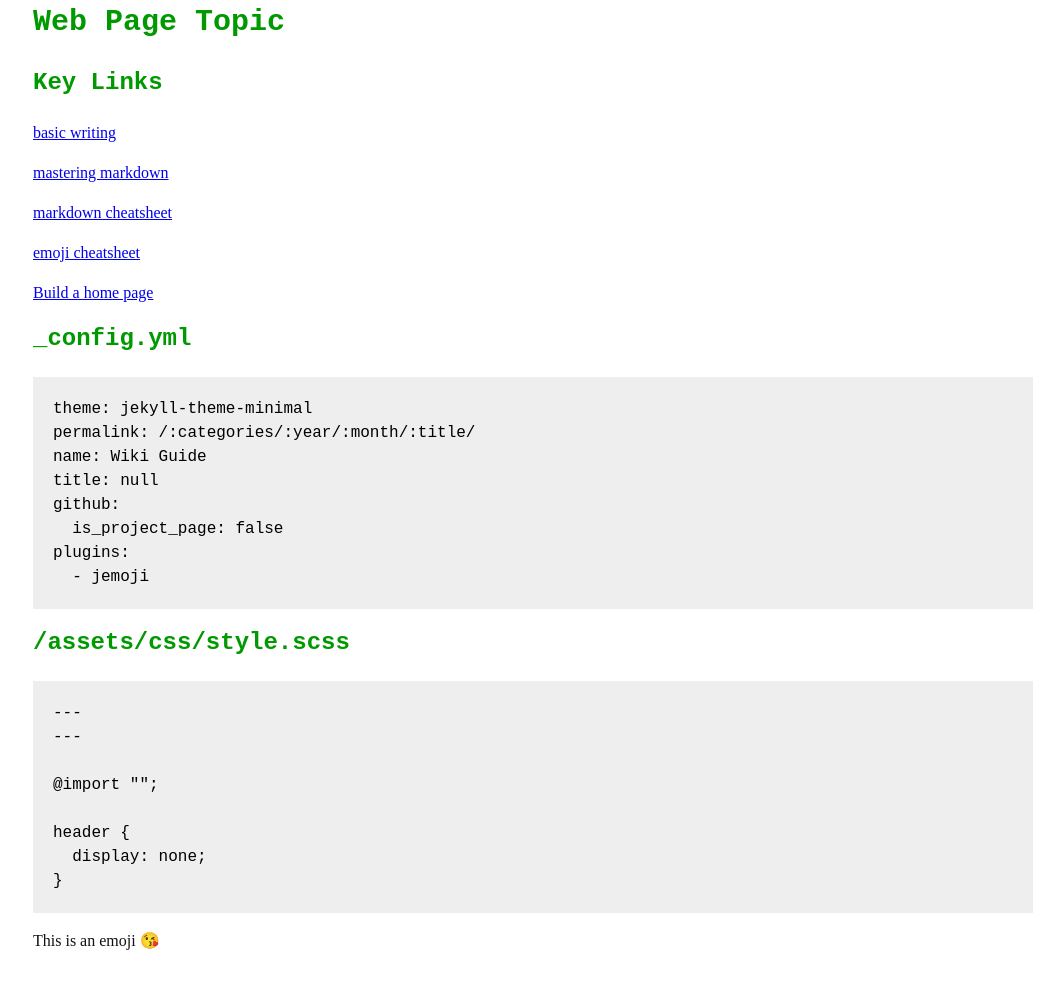
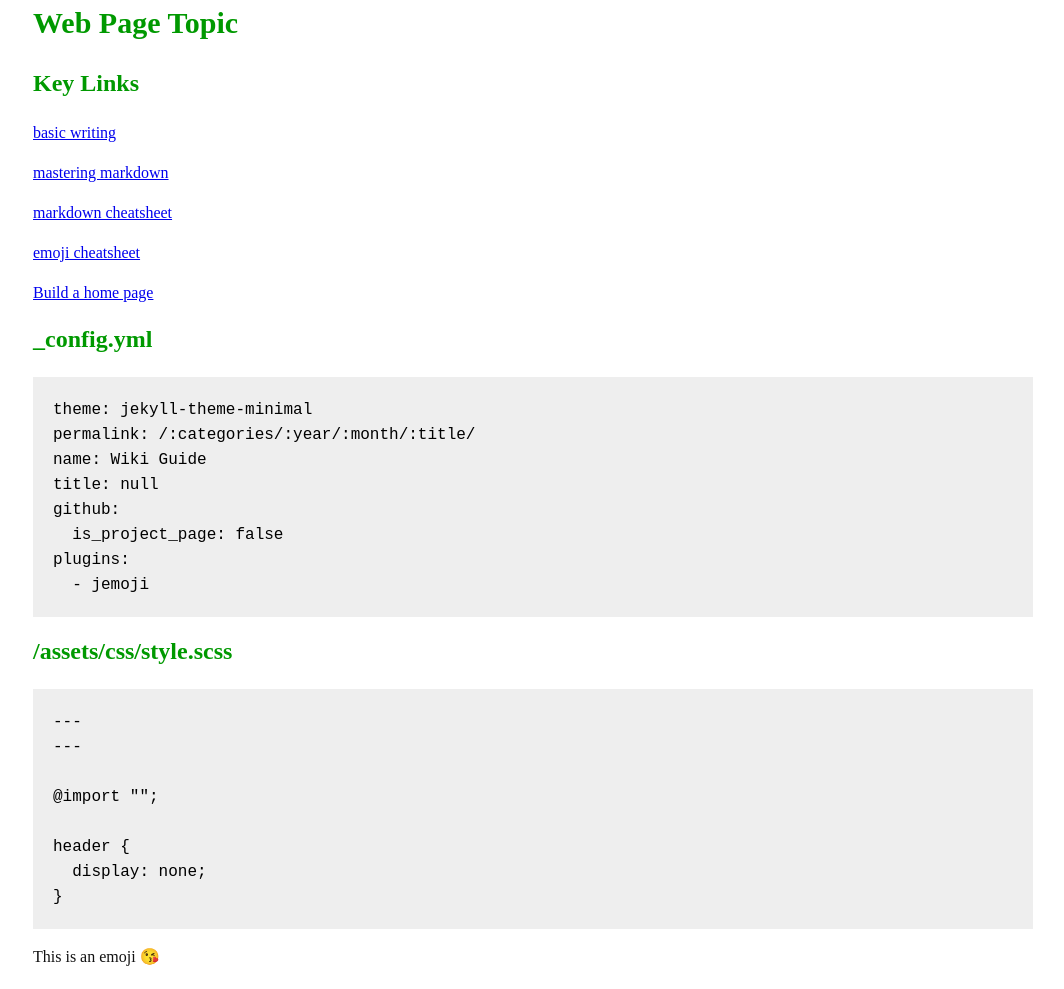
Before and after one commit to profphillips/wikibasics, a Jekyll site: the page built from index.md, in a window 1280 px wide. Shown: the whole page, without its empty margins (107-1171 px from the left). Built offline with Jekyll 4.4.1, drawn with Linux system fonts in a browser that asks for light colours; emoji names are drawn with the system emoji font; our own code applies the rules of GitHub Pages for plain Markdown files.

Commit message:
Update style.scss

```diff
--- a/assets/css/style.scss
+++ b/assets/css/style.scss
@@ -56,7 +56,7 @@ section img {
 h1, h2, h3, h4, h5, h6 {
  // font-weight: normal;
  // font-family: Monaco, "Bitstream Vera Sans Mono", "Lucida Console", Terminal, monospace;
-  font-family: monospace;
+  font-family: $header-font-family;
   color: $header-color;
   //letter-spacing: -0.03em;
  // text-shadow: 0 1px 1px rgba(0, 0, 0, 0.1),
@@ -111,6 +111,7 @@ blockquote {
 pre {
   //background: rgba(0, 0, 0, 0.9);
   background: $pre-background;
+  font-family: $pre-font-family;
   //border: 1px solid rgba(255, 255, 255, 0.15);
   padding: 20px;
   font-size: 16px;
```
